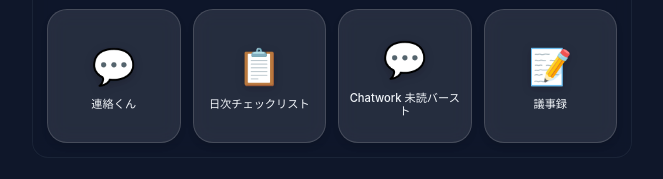
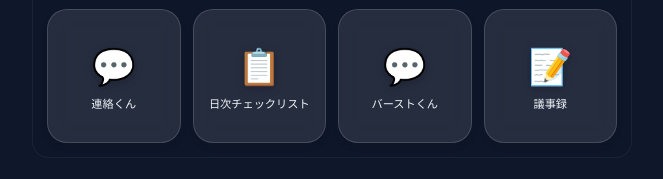
Before and after one commit to gotakuyabo-hash/souko, a plain HTML site: page public/index.html in a window 1280 px wide. Shown: the part 354-533 px from the top of the page, without its empty margins (308-971 px from the left). Drawn offline with nearby package versions, Linux system fonts and the light colour scheme.

Commit message:
Rename 'Chatwork 未読バースト' to 'バーストくん'

```diff
--- a/public/index.html
+++ b/public/index.html
@@ -131,7 +131,7 @@
                 { id: "shipping-simulator", category: "shipping", title: "⚙️ 振り分けくん", desc: "ステータス変更（220更新）、タイムスタンプ自動入力", href: "shipping-simulator.html", badge: 0 },
                 { id: "notes", category: "communication", title: "💬 連絡くん", desc: "共有ノート・スタッフ間依頼・資材発注依頼", href: "notes.html", badge: 0 },
                 { id: "checklist", category: "communication", title: "📋 日次チェックリスト", desc: "出勤時〜終業時までのチェックリスト・出荷件数集計", href: "checklist.html", badge: 0 },
-                { id: "chat-reply", category: "communication", title: "💬 Chatwork 未読バースト", desc: "未読ルーム一斉表示・スタッフ間連絡アプリ連携", href: "chat-reply.html", badge: 0 },
+                { id: "chat-reply", category: "communication", title: "💬 バーストくん", desc: "未読ルーム一斉表示・スタッフ間連絡アプリ連携", href: "chat-reply.html", badge: 0 },
                 { id: "denpyo-post", category: "shipping", title: "📮 着払いスキャナー", desc: "スマホカメラで着払いバーコードを読み取り、金額・メモと共に記録", href: "denpyo-post.html", badge: 0 },
                 { id: "timer", category: "others", title: "⏱️ ストップウォッチくん", desc: "タイム計測、日別・サービス別・担当者別集計、履歴管理", href: "timer.html", badge: 0 },
                 { id: "label", category: "others", title: "🏷️ ラベル作成くん", desc: "処理済みラベル・QRコード作成", href: "label.html", badge: 0 },
```
